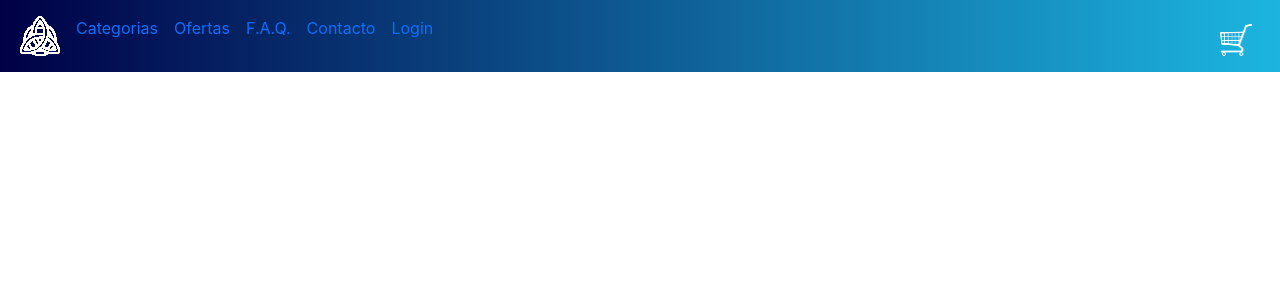
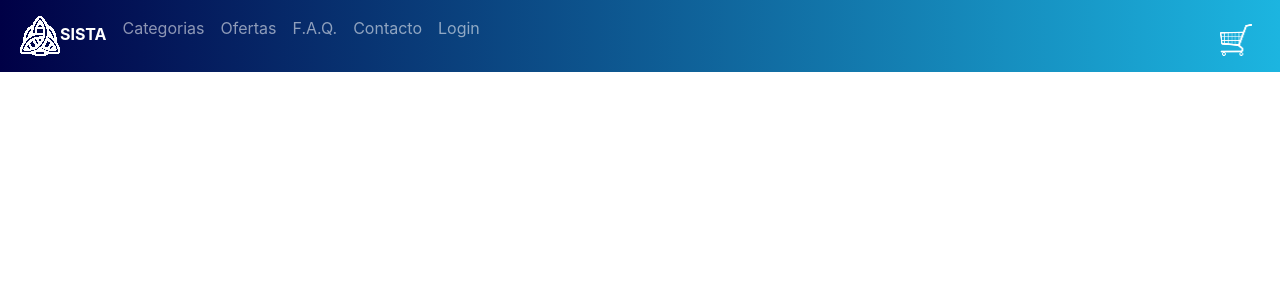
Before and after one commit to Pancho-uy/sista-react, a React (Create React App) app: page / in a window 1280 px wide. Shown: the top 300 px of the page. Built offline with nearby package versions, Linux system fonts and the light colour scheme.

Commit message:
texto blanco en menu

```diff
--- a/src/components/NavBar.js
+++ b/src/components/NavBar.js
@@ -5,7 +5,7 @@ import carrito from "../carrito.png";
 export default function NavBar() {
   return (
     <>
-      <nav class="navbar navbar-expand-lg fixed-top fondoMio">
+      <nav class="navbar navbar-expand-lg navbar-dark fixed-top fondoMio">
         <section class="container-fluid">
           <button class="navbar-toggler" type="button" data-bs-toggle="collapse" data-bs-target="#navbarSupportedContent" aria-controls="navbarSupportedContent" aria-expanded="false" aria-label="Toggle navigation">
             <span class="navbar-toggler-icon"></span>
@@ -14,7 +14,7 @@ export default function NavBar() {
             <ul class="navbar-nav me-auto mb-2 mb-lg-0">
               <li class="nav-item">
                 <a class="nav-link active" aria-current="page" href="index.html">
-                  <img src={logo} alt="logo"/></a>
+                  <img src={logo} alt="logo"/><strong>SISTA</strong></a>
               </li>
               <li class="nav-item">
                 <a class="nav-link" href="#">Categorias</a>
```
